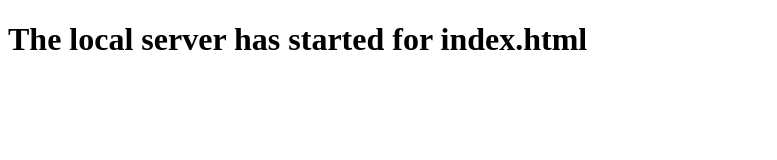
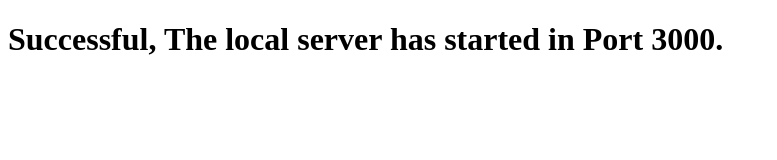
Before and after one commit to ujjwalbhujel/localserver-http-module, a website: page index.html in a window 1280 px wide. Shown: the whole page, without its empty margins (0-777 px from the left). Drawn offline with Linux system fonts and the light colour scheme.

Commit message:
Modified the copy in index page for the display message

```diff
--- a/index.html
+++ b/index.html
@@ -1,9 +1,9 @@
 <!DOCTYPE html>
 <html>
 <head>
-	<title>Node Test Server for index file</title>
+	<title>NodeJS HTTP Local Server</title>
 </head>
 <body>
-<h1>The local server has started for index.html</h1>
+<h1>Successful, The local server has started in Port 3000.</h1>
 </body>
 </html>
```
